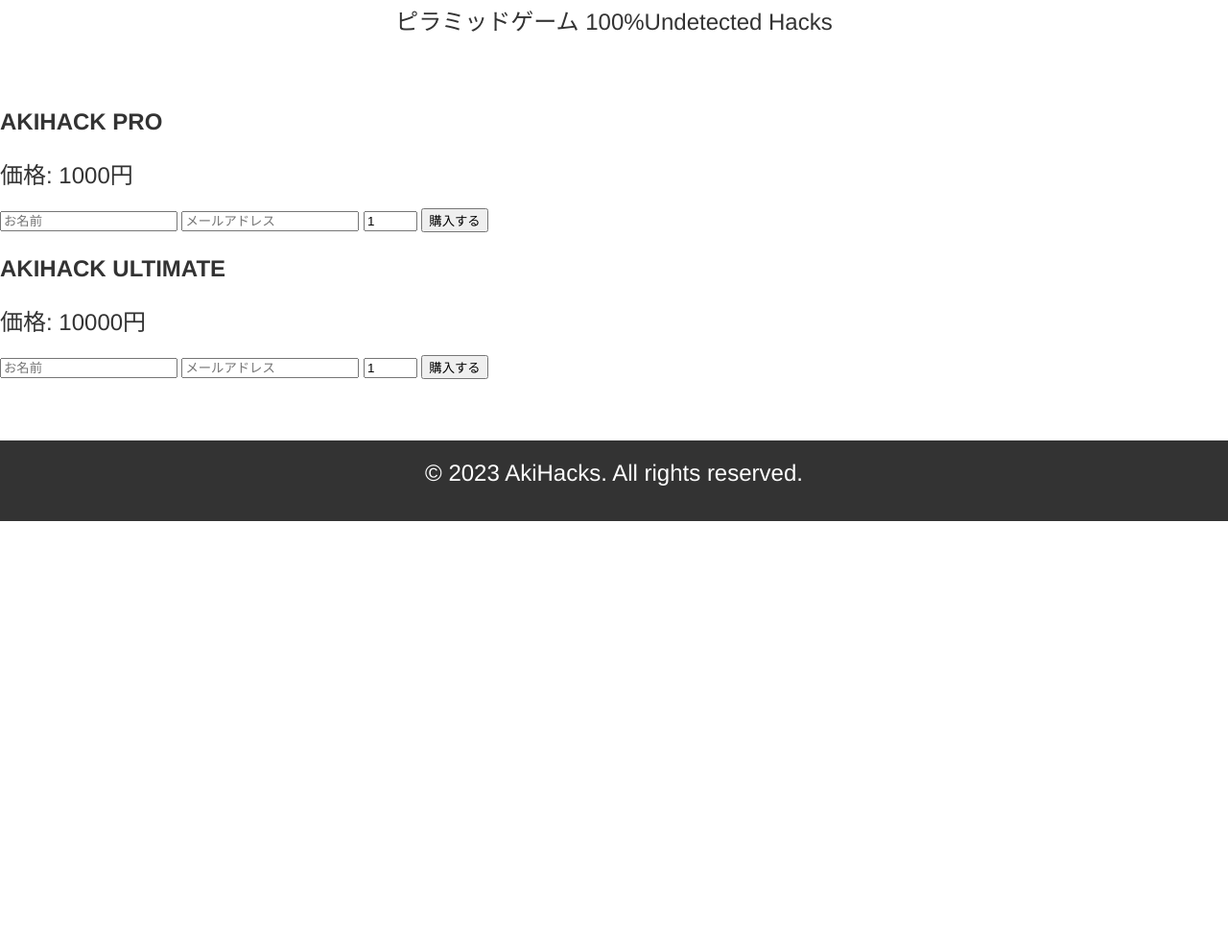
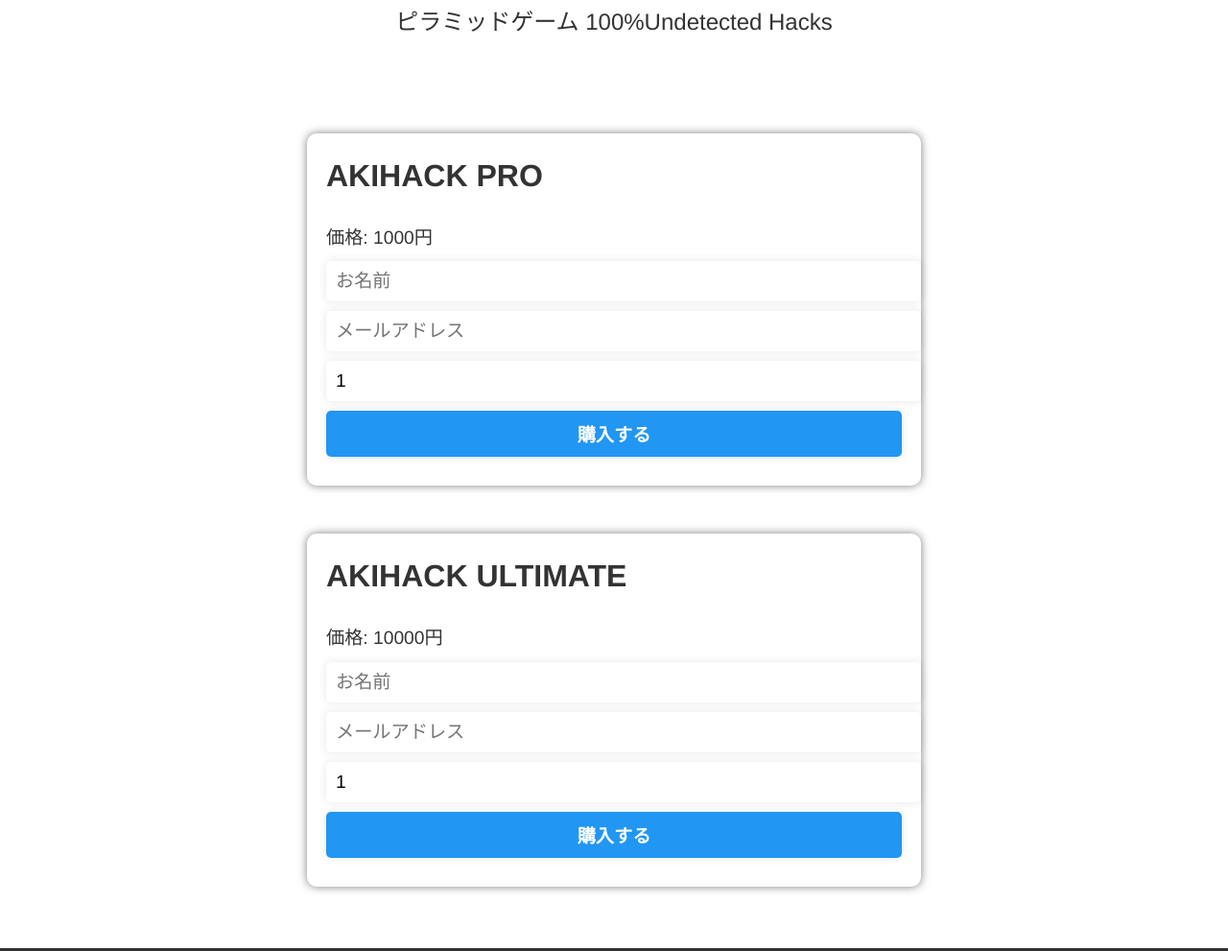
Before and after one commit to masiyuu/akihack, a plain HTML site: page index.html in a window 1280 px wide. Shown: the part 915-1906 px from the top of the page at 96% size. Before the commit the page ends 1458 px from the top, so only its background shows below. Drawn offline with Linux system fonts and the light colour scheme.

Commit message:
Update styles.css
yhjkhjgk,hjgk

```diff
--- a/styles.css
+++ b/styles.css
@@ -91,3 +91,56 @@ body {
     text-shadow: 2px 2px 4px rgba(0, 0, 0, 0.5);
     z-index: 1;
   }
+
+  #purchase-section {
+    height: 100%;
+    display: flex;
+    justify-content: center;
+    align-items: center;
+    flex-direction: column;
+  }
+
+  .purchase-form {
+    background-color: white;
+    padding: 20px;
+    border-radius: 10px;
+    box-shadow: 0 0 10px rgba(0, 0, 0, 0.5);
+    margin-top: 50px;
+    max-width: 600px;
+    width: 100%;
+  }
+
+  .purchase-form h2 {
+    font-size: 2em;
+    margin-top: 0;
+  }
+
+  .purchase-form p {
+    font-size: 1.2em;
+    margin-bottom: 10px;
+  }
+
+  .purchase-form input[type="text"],
+  .purchase-form input[type="email"],
+  .purchase-form input[type="number"],
+  .purchase-form input[type="submit"] {
+    display: block;
+    width: 100%;
+    padding: 10px;
+    font-size: 1.2em;
+    margin-bottom: 10px;
+    border-radius: 5px;
+    border: none;
+    box-shadow: 0 0 10px rgba(0, 0, 0, 0.1);
+  }
+
+  .purchase-form input[type="submit"] {
+    background-color: #2196F3;
+    color: white;
+    font-weight: bold;
+    cursor: pointer;
+  }
+
+  .purchase-form input[type="submit"]:hover {
+    background-color: #0D47A1;
+  }
```
